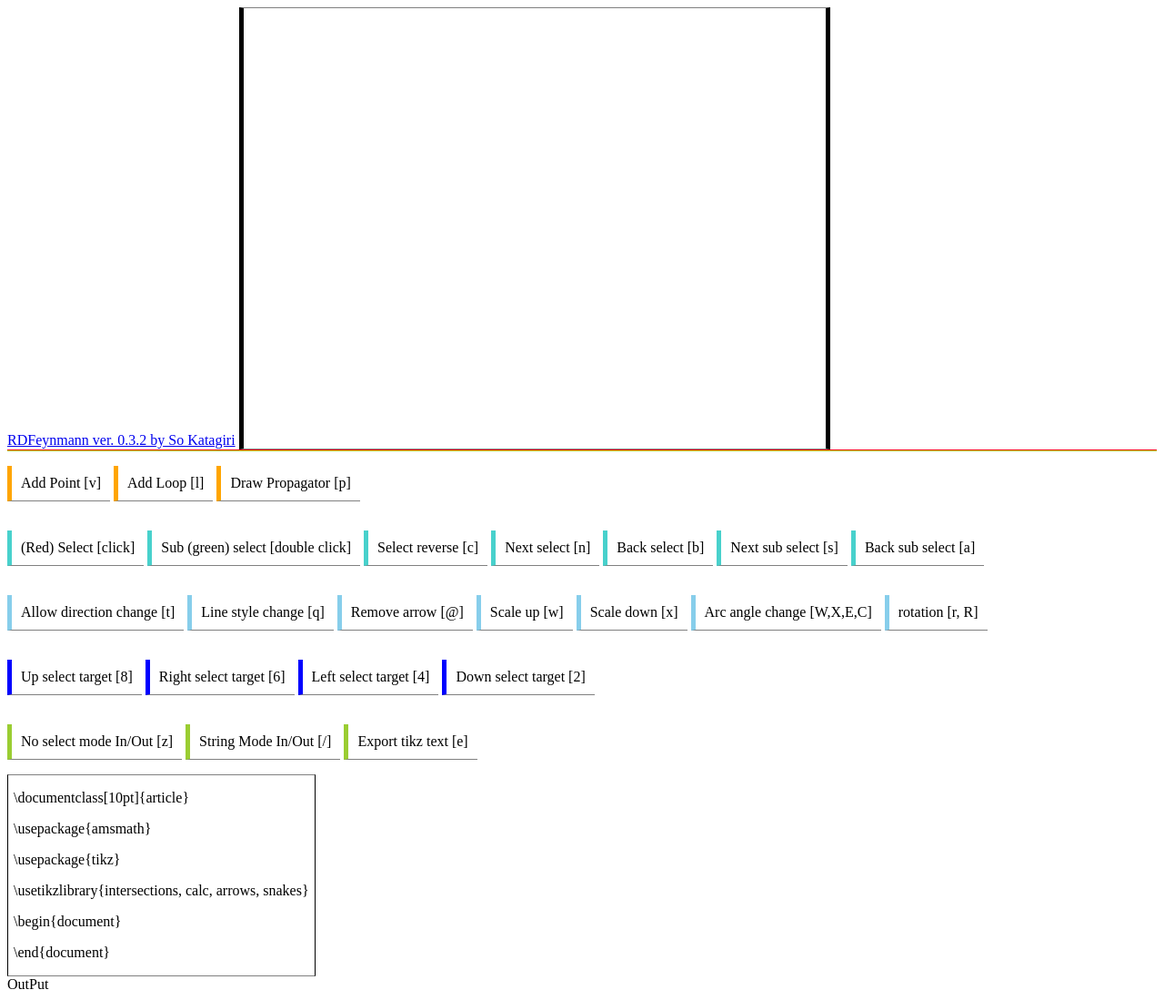
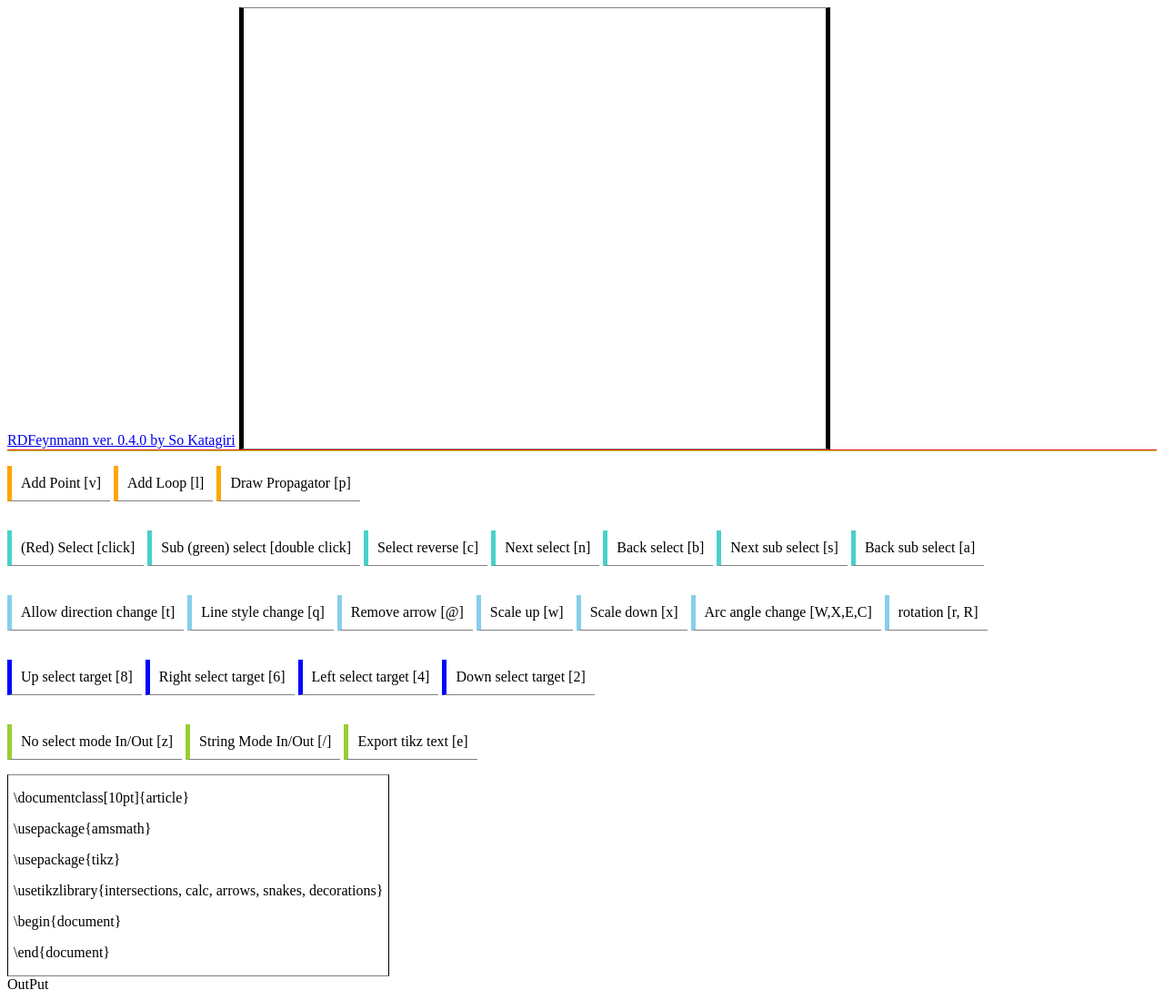
Before and after one commit to KatagiriSo/QuantumSketch, a website: page docs/index.html in a window 1280 px wide. Shown: the whole page at 91% size. Drawn offline with Linux system fonts and the light colour scheme.

Commit message:
update version

```diff
--- a/docs/index.html
+++ b/docs/index.html
@@ -80,7 +80,7 @@
     <!--[if lt IE 7]>
             <p class="browsehappy">You are using an <strong>outdated</strong> browser. Please <a href="#">upgrade your browser</a> to improve your experience.</p>
         <![endif]-->
-    <a href="https://github.com/KatagiriSo/RDFeynmann">RDFeynmann ver. 0.3.2 by So Katagiri</a>
+    <a href="https://github.com/KatagiriSo/RDFeynmann">RDFeynmann ver. 0.4.0 by So Katagiri</a>
     <div class="canvas_box">
         <canvas id="canvas" width="640" height="480"></canvas>
     </div>
@@ -124,7 +124,7 @@
             <p>\documentclass[10pt]{article}</p>
             <p>\usepackage{amsmath}</p>
             <p>\usepackage{tikz} </p>
-            <p>\usetikzlibrary{intersections, calc, arrows, snakes} </p>
+            <p>\usetikzlibrary{intersections, calc, arrows, snakes, decorations} </p>
             <p>\begin{document}</p>
             <p>\end{document}</p>
     </help>
```
